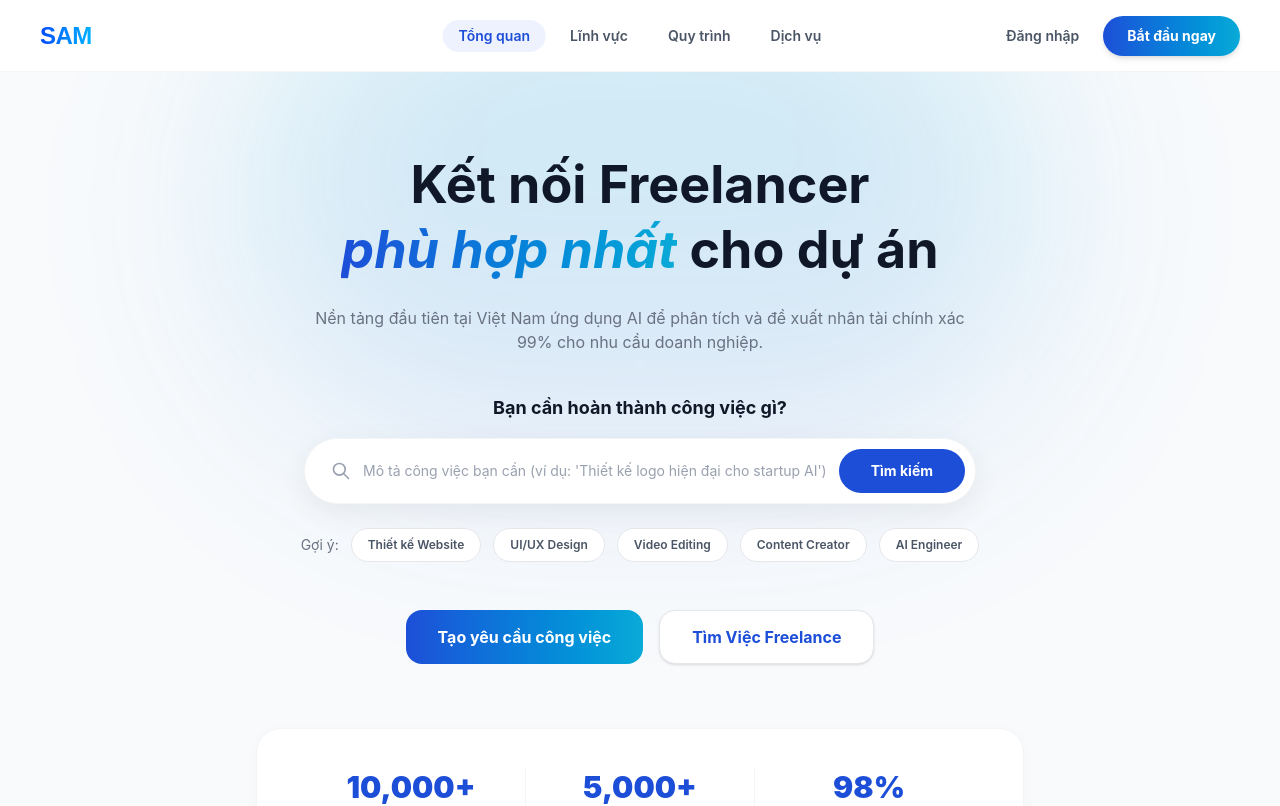
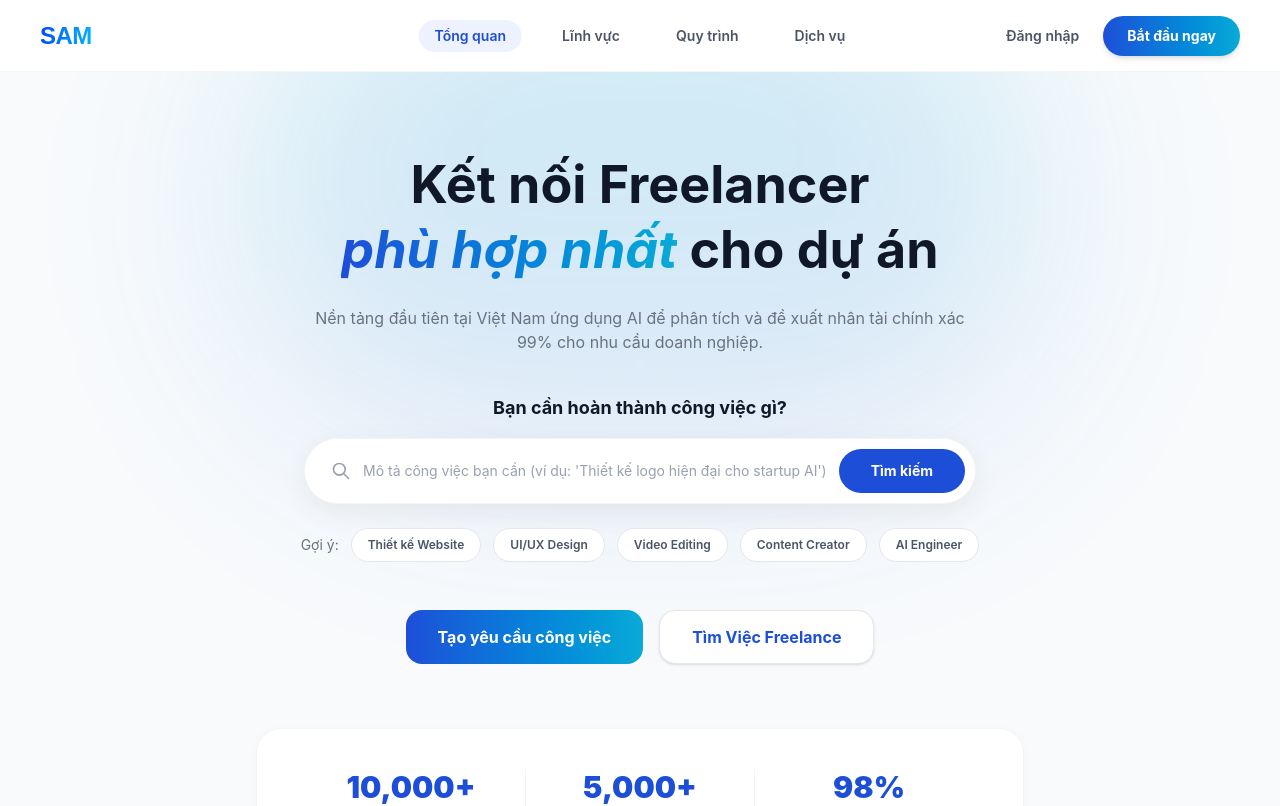
Before and after one commit to SAM-SiftAndMatch/sam-fe, a React (Vite) app: page / in a window 1280 px wide. Shown: the top 806 px of the page. Built offline with nearby package versions, Linux system fonts and the light colour scheme.

Commit message:
refactor: adjust gap

```diff
--- a/src/components/GuestHeader.tsx
+++ b/src/components/GuestHeader.tsx
@@ -60,7 +60,7 @@ const GuestHeader: React.FC<GuestHeaderProps> = ({ navItems }) => {
       </div>
 
       {/* Navigation - Center (Absolute) */}
-      <nav className="hidden md:flex absolute left-1/2 -translate-x-1/2 items-center gap-2">
+      <nav className="hidden md:flex absolute left-1/2 -translate-x-1/2 items-center gap-4 lg:gap-6">
         {navItems ? (
           navItems.map((item) => {
             const isActive = activeId === item.id;
@@ -69,11 +69,10 @@ const GuestHeader: React.FC<GuestHeaderProps> = ({ navItems }) => {
                 key={item.id}
                 type="button"
                 onClick={() => scrollToSection(item.id)}
-                className={`text-sm font-semibold px-4 py-1.5 rounded-full cursor-pointer border-0 transition-colors ${
-                  isActive
-                    ? 'bg-[#EEF2FF] text-[#1D4ED8]'
-                    : 'text-gray-600 hover:text-[#0047FF] bg-transparent hover:bg-gray-50'
-                }`}
+                className={`text-sm font-semibold px-4 py-1.5 rounded-full cursor-pointer border-0 transition-colors ${isActive
+                  ? 'bg-[#EEF2FF] text-[#1D4ED8]'
+                  : 'text-gray-600 hover:text-[#0047FF] bg-transparent hover:bg-gray-50'
+                  }`}
               >
                 {item.label}
               </button>
```
